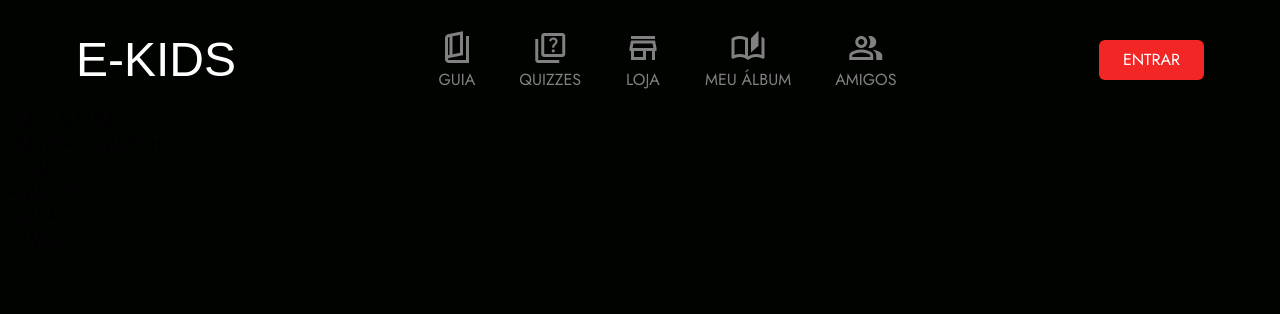
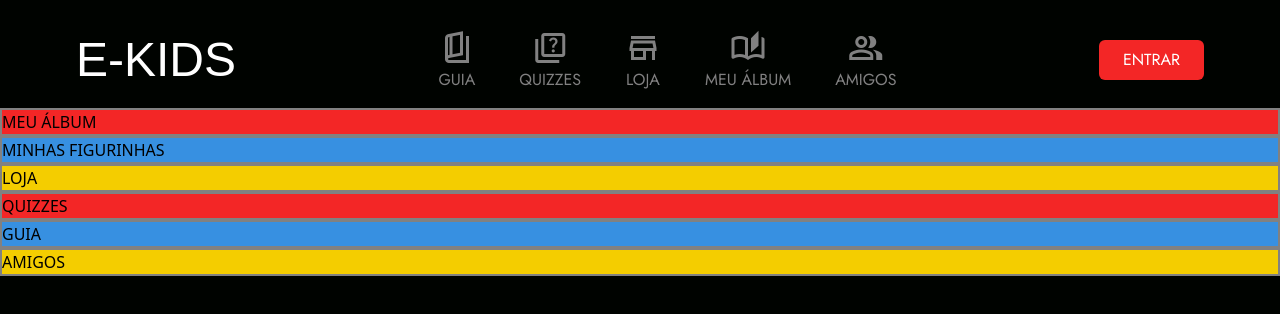
Before and after one commit to camipzcunha/E-Teen, a React (Vite) app: page /Home in a window 1280 px wide. Shown: the top 314 px of the page. Built offline with nearby package versions, Linux system fonts and the light colour scheme; a web font is replaced by a local one.

Commit message:
começanco menu parei pq ta trovejando

```diff
--- a/src/App.jsx
+++ b/src/App.jsx
@@ -1,4 +1,3 @@
-
 import { Outlet } from 'react-router';
 
 const App = () => {
--- /dev/null
+++ b/src/Components/Container/index.jsx
@@ -0,0 +1,7 @@
+export default function Container({servicos}){
+    return(
+        <div className={`border-2 border-branco44 ${servicos.bgColor}`} >
+            <h3>{servicos.titulo}</h3>
+        </div>
+    )
+}
--- a/src/Paginas/HomeLogin/index.jsx
+++ b/src/Paginas/HomeLogin/index.jsx
@@ -1,3 +1,4 @@
+import Container from "../../Components/Container";
 import HeaderLogin from "../../Components/HeaderLogin";
 import Servicos from "../../Components/Servicos";
 
@@ -44,9 +45,11 @@ export default function HomeLogin(){
     return(
         <>
             <HeaderLogin />
-            <section className="cardsRedes" >
-                <Servicos servicos={servicos} />
-            </section>
+            {
+                servicos.map((servico)=>{
+                    return(<Container servicos={servico}/>)
+                })
+            }
         </>
     )
 }
--- a/src/Paginas/HomePage/index.jsx
+++ b/src/Paginas/HomePage/index.jsx
@@ -4,7 +4,7 @@ import Hero from "../../Components/Hero";
 export default function HomePage(){
     return(
         <>
-            <Header />
+            <Header/>
             <Hero/>
         </>
     )
```
